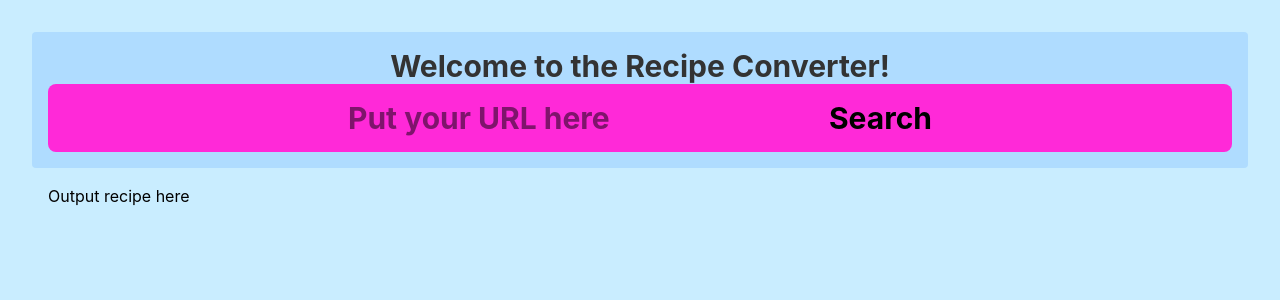
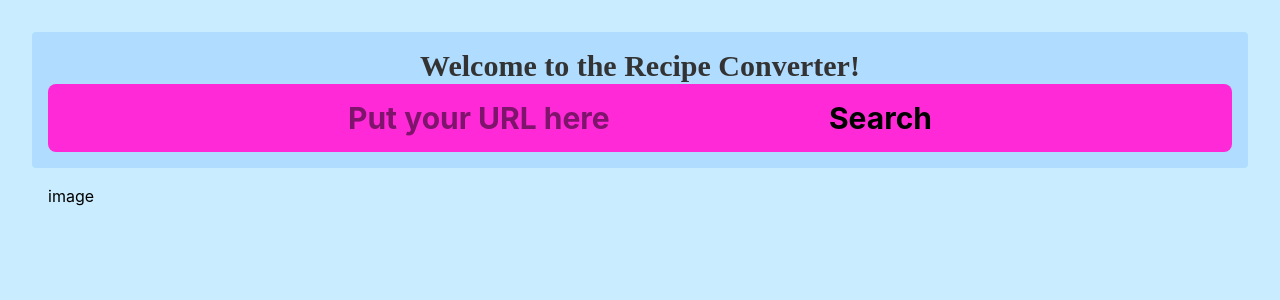
Before and after one commit to szerbe/HackBU2026, a React (Vite) app in the folder recipe-app/: page / in a window 1280 px wide. Shown: the top 300 px of the page. Built offline with nearby package versions, Linux system fonts and the light colour scheme.

Commit message:
added font strcutrue for salem

```diff
--- a/recipe-app/src/index.css
+++ b/recipe-app/src/index.css
@@ -1,3 +1,4 @@
+@import url('https://fonts.googleapis.com');
 @import "tailwindcss";
 
 :root {
--- a/recipe-app/src/pages/Home.jsx
+++ b/recipe-app/src/pages/Home.jsx
@@ -18,7 +18,7 @@ const Home = () => {
         <div className="p-8">
           <header className="bg-(--primary-color-dark) p-4 rounded-sm">
             <h1 className="text-3xl font-bold">
-              <p className="text-center text-(--t-color)">Welcome to the Recipe Converter!</p>
+              <p className="font-['Cal_Sans'] text-center text-(--t-color)">Welcome to the Recipe Converter!</p>
               <SearchBar
                 Text="Put your URL here"
                 className="text-center bg-(--secondary-color) p-4 rounded-lg"
@@ -27,8 +27,7 @@ const Home = () => {
             </h1>
           </header>
           <main className="p-4">
-            <p>Output recipe here</p>
-            <p>{query}</p>
+            <p>image</p>
           </main>
         </div>
       </div>
```
